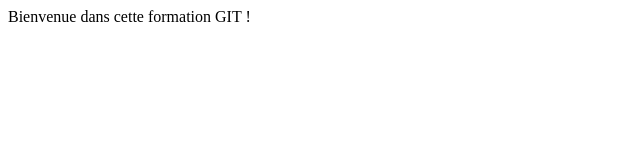
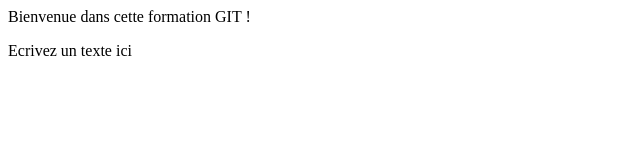
Before and after one commit to Zineddine-Harrar/projet1, a plain HTML site: page PremierProejt/index.html in a window 1280 px wide. Shown: the whole page, without its empty margins (0-640 px from the left). Drawn offline with Linux system fonts and the light colour scheme.

Commit message:
Rajout d'une balise html

```diff
--- a/PremierProejt/index.html
+++ b/PremierProejt/index.html
@@ -17,5 +17,8 @@
 			Bienvenue dans cette formation GIT !
 		</div>
 
+		<div>
+  			<p> Ecrivez un texte ici </p>
+		</div>
 
 </body></html>
```
